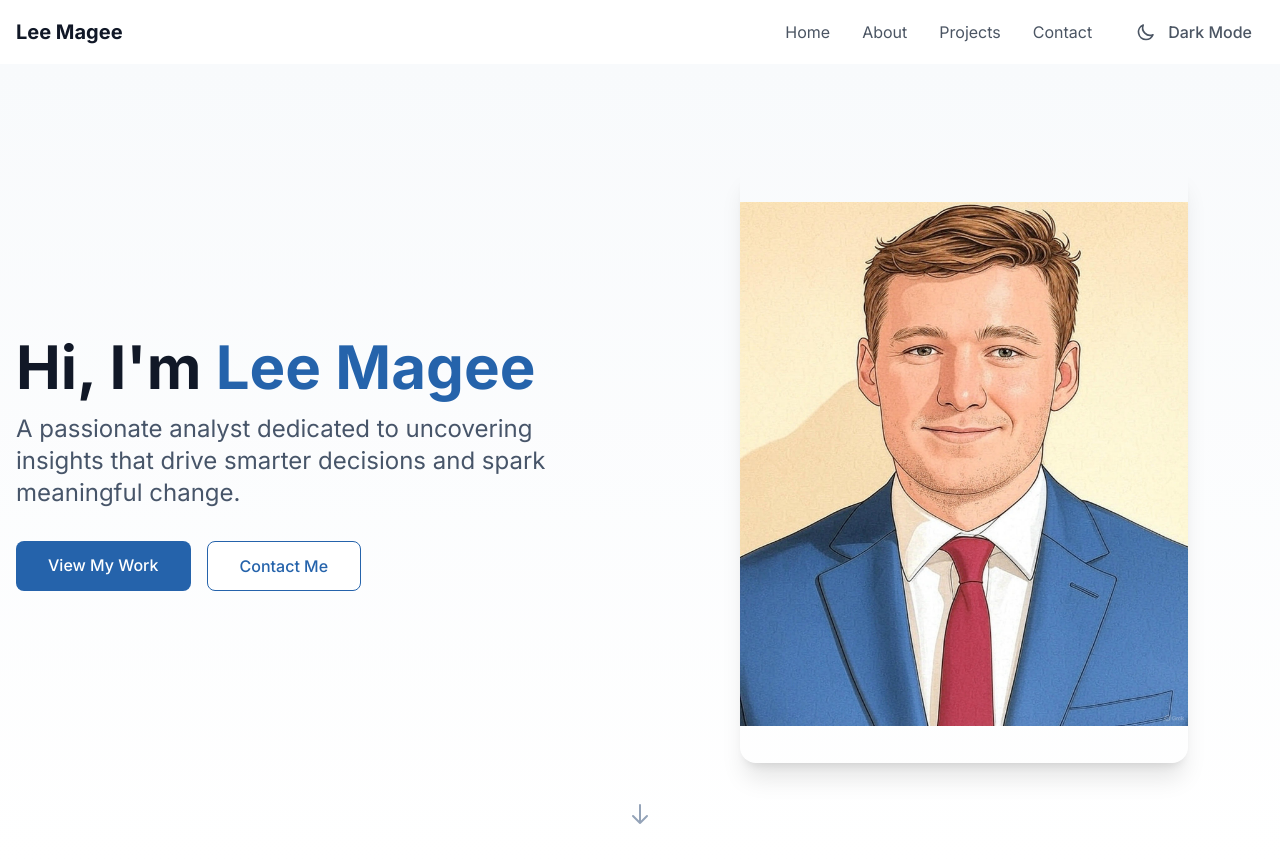
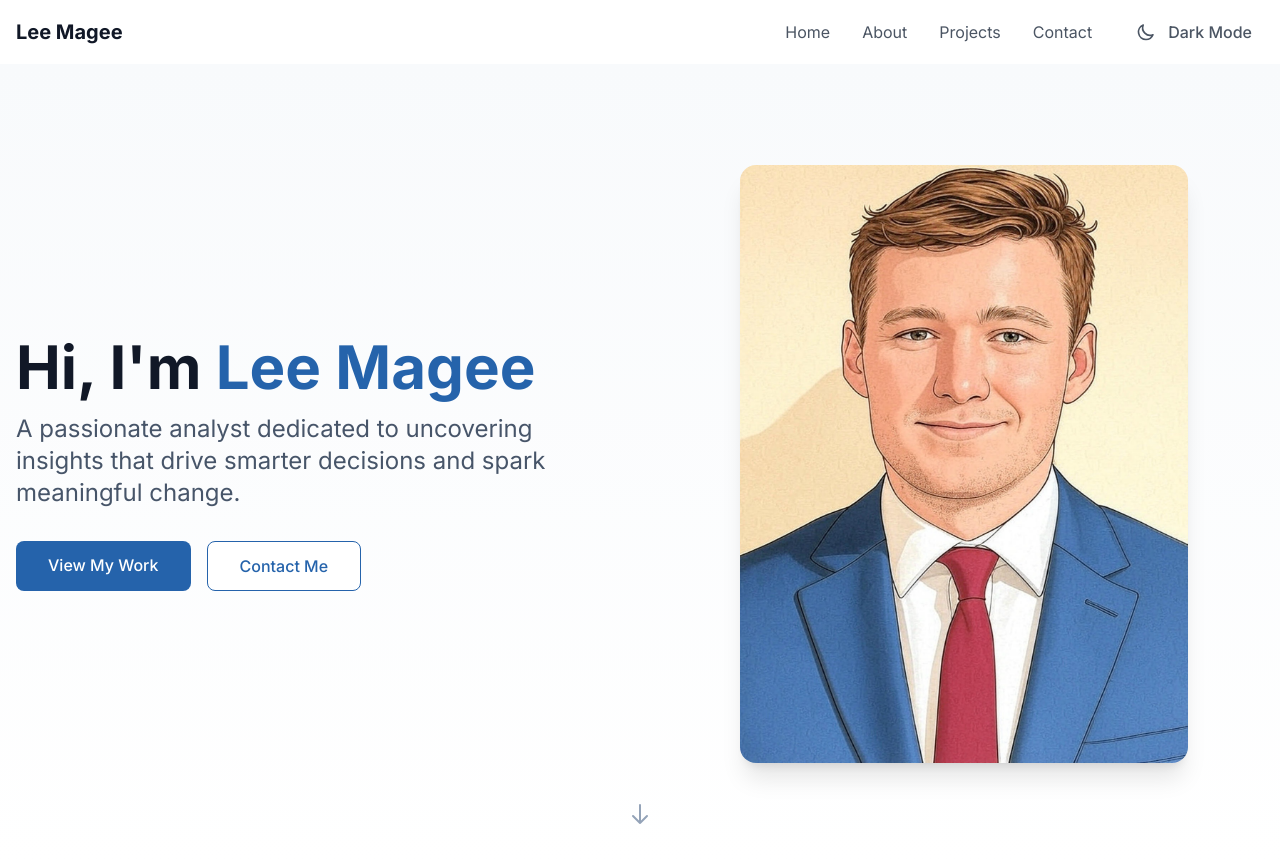
Before and after one commit to leemagee11/Portfolio-Website, a Next.js app: page / in a window 1280 px wide. Built offline with nearby package versions, Linux system fonts and the light colour scheme.

Commit message:
fix: update image display with explicit dimensions

```diff
--- a/src/components/Hero.tsx
+++ b/src/components/Hero.tsx
@@ -20,9 +20,9 @@ const Hero = () => {
               <Image
                 src="/images/profile.jpg"
                 alt="Lee Magee - Professional Profile"
-                fill
-                className="object-cover object-center"
-                sizes="(max-width: 768px) 280px"
+                width={280}
+                height={350}
+                className="object-cover"
                 priority
               />
             </div>
@@ -84,9 +84,9 @@ const Hero = () => {
             <Image
               src="/images/profile.jpg"
               alt="Lee Magee - Professional Profile"
-              fill
-              className="object-contain"
-              sizes="(max-width: 768px) 100vw, 50vw"
+              width={400}
+              height={533}
+              className="object-cover w-full h-full"
               priority
             />
           </motion.div>
```
